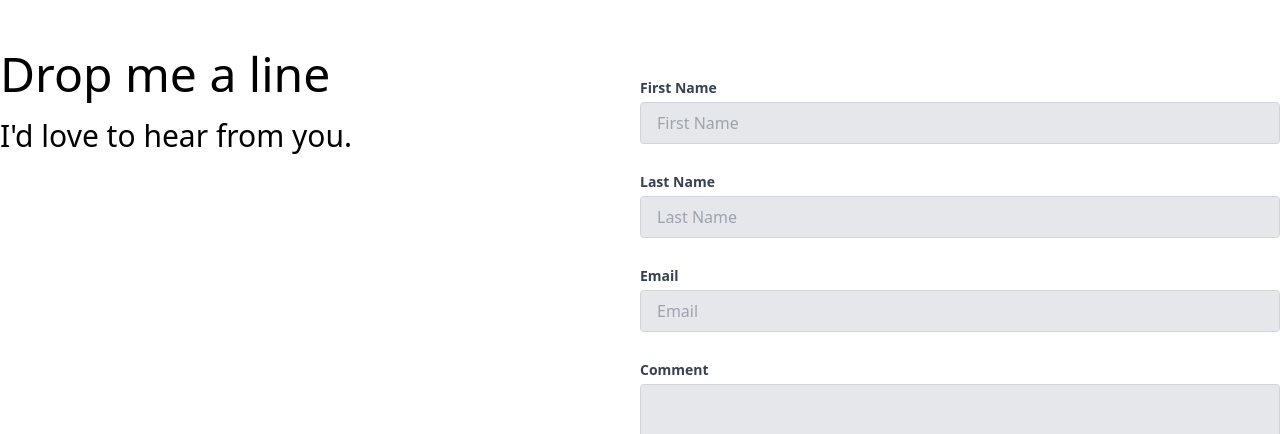
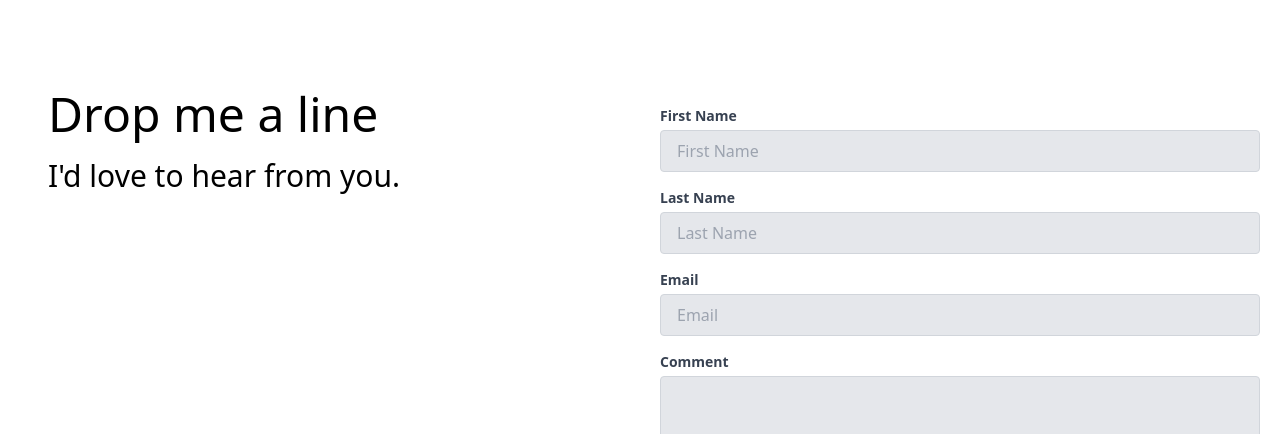
Before and after one commit to lookouttt/JstPortfolio, a React (Vite) app: page / in a window 1280 px wide. Shown: the part 3139-3573 px from the top of the page. Built offline with nearby package versions, Linux system fonts and the light colour scheme.

Commit message:
Changes to improve styling and responsive behavior.

```diff
--- a/src/index.css
+++ b/src/index.css
@@ -18,7 +18,7 @@
 }
 
 div {
-    scroll-margin-top: 11rem;
+    scroll-margin-top: 7rem;
 }
 
 /* #photo_gallery {
--- a/src/pages/ContactPage.js
+++ b/src/pages/ContactPage.js
@@ -17,7 +17,7 @@
 };
 
 const styles = {
-    label: 'block text-gray-700 text-sm font-bold mt-5 pt-2 pb-1',
+    label: 'block text-gray-700 text-sm font-bold mt-2 pt-2 pb-1',
     field:
       'bg-gray-200 text-gray-700 focus:outline-none focus:shadow-outline border border-gray-300 rounded py-2 px-4 block w-full appearance-none',
     button:
@@ -28,12 +28,12 @@
 const ContactPage = () => {
     return (
         <div id="contact_page">
-            <div className="container mx-auto grid grid-cols-2 my-32">
-                <div className="container mx-auto">
+            <div className="container mx-auto grid md:grid-cols-2 my-32">
+                <div className="container mx-auto text-center md:text-left md:pl-12">
                     <h1 className="text-2xl sm:text-3xl md:text-4xl lg:text-5xl">Drop me a line</h1>
                     <h5 className="mt-5 text-lg sm:text-xl md:text-2xl lg:text-3xl">I'd love to hear from you.</h5>
                 </div>
-                <div className="container mx-auto max-w-screen-sm">
+                <div className="container mx-auto max-w-screen-sm px-16 md:px-5">
                     <Formik
                         initialValues={
                             {
@@ -80,7 +80,7 @@
                             <Field
                                 name='commentText'
                                 as='textarea'
-                                rows='9'
+                                rows='7'
                                 className={styles.field}
                             />
                             <ErrorMessage name='commentText'>
--- a/src/pages/PhotoPage.js
+++ b/src/pages/PhotoPage.js
@@ -55,7 +55,7 @@
         <div id="jst_photos">
             <div className="bg-gradient-to-b from-stone-200 from-10% via-stone-400 via-60% to-stone-600 to-90%">
                 <h1 className="mx-5 py-5 px-2 flex-initial text-2xl sm:text-3xl md:text-4xl lg:text-5xl">My Photos</h1>
-                <div className='max-w-[900px] h-[600px] w-full mx-auto pt-8 pb-16 px-4 relative group'>
+                <div className='max-w-[900px] aspect-[3/2] mx-auto pt-8 pb-16 px-4 relative group'>
                     <div
                         style={{ backgroundImage: `url(${slides[currentIndex].url})` }}
                         className='w-full h-full rounded-2xl bg-center bg-cover duration-500'
--- a/src/pages/ProjectsPage.js
+++ b/src/pages/ProjectsPage.js
@@ -7,9 +7,9 @@
         <div id="jst_projects">
             <div className="bg-gradient-to-b from-stone-900 from-10% via-stone-400 via-40% to-stone-200 to-90% pb-10">
                 <h1 className="mx-5 py-5 px-2 flex-initial w-1/2 text-2xl sm:text-3xl md:text-4xl lg:text-5xl text-slate-50">My Projects</h1>
-                <div className="container mx-auto grid grid-cols-3">
+                <div className="container mx-auto grid md:grid-cols-3">
                     <div className="container mx-auto overflow-hidden my-10 p-3">
-                        <div className="max-w-sm rounded overflow-hidden shadow-lg">
+                        <div className="max-w-sm rounded overflow-hidden shadow-lg mx-auto">
                             <img className="w-full" src={jst_pic} alt="Sunset in the mountains"/>
                             <div className="px-6 py-4">
                                 <div className="font-bold text-xl mb-2">My Portfolio Page</div>
@@ -20,7 +20,7 @@
                         </div>
                     </div>
                     <div className="container mx-auto overflow-hidden my-10 p-3">
-                        <div className="max-w-sm rounded overflow-hidden shadow-lg">
+                        <div className="max-w-sm rounded overflow-hidden shadow-lg mx-auto">
                             <img className="w-full" src={hist_pic} alt="Sunset in the mountains"/>
                             <div className="px-6 py-4">
                                 <div className="font-bold text-xl mb-2">Music Historeum</div>
@@ -31,7 +31,7 @@
                         </div>
                     </div>
                     <div className="container mx-auto overflow-hidden my-10 p-3">
-                        <div className="max-w-sm rounded overflow-hidden shadow-lg">
+                        <div className="max-w-sm rounded overflow-hidden shadow-lg mx-auto">
                             <img className="w-full" src={dbd_pic} alt="Sunset in the mountains"/>
                             <div className="px-6 py-4">
                                 <div className="font-bold text-xl mb-2">Dad's Best Dogs</div>
```
